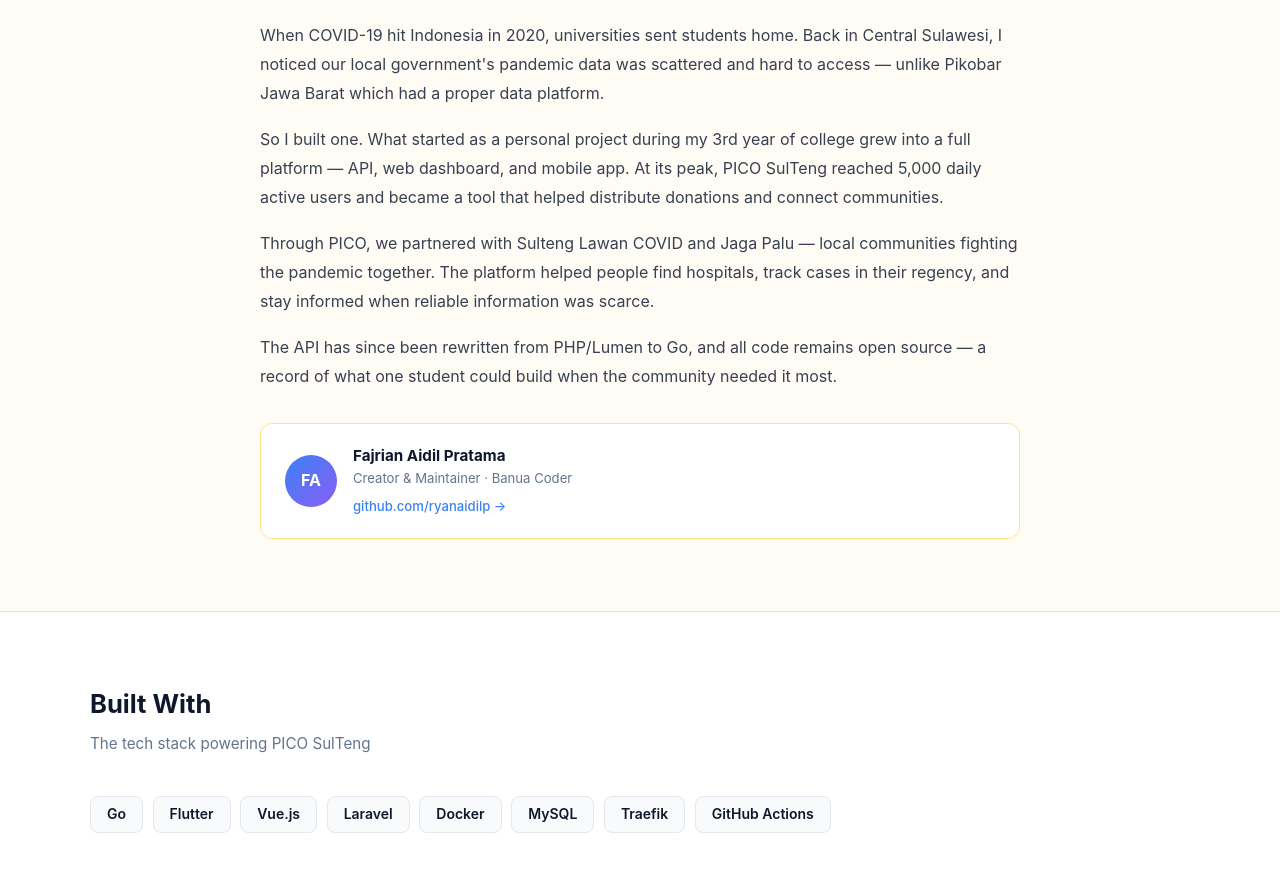
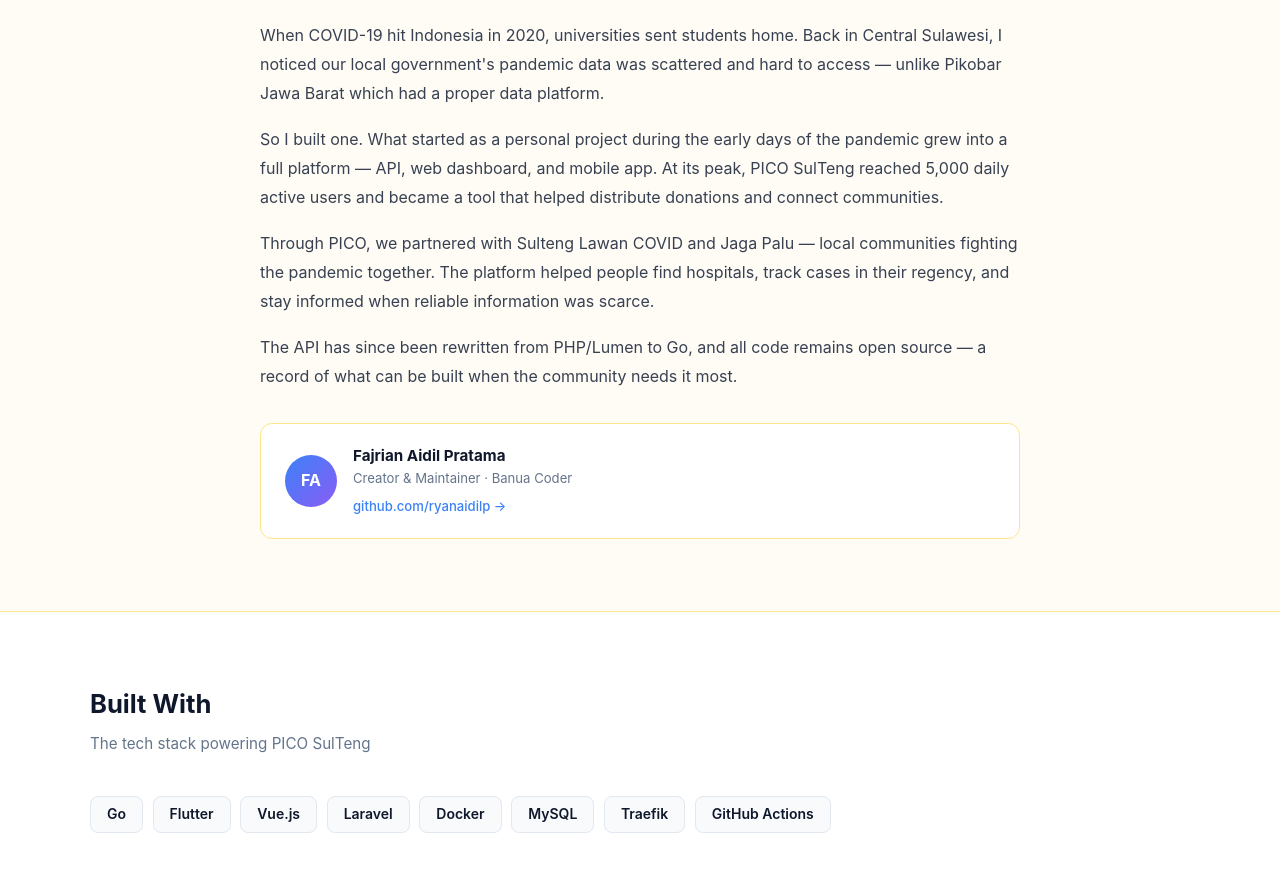
Before and after one commit to aidil-coder-bot/pico-hub, a plain HTML site: page index.html in a window 1280 px wide. Shown: the part 1527-2398 px from the top of the page. Drawn offline with Linux system fonts and the light colour scheme.

Commit message:
fix: apply copywriting improvements from review
- Fix meta description - remove '3rd year of college' reference
- The Story: 'during my 3rd year of college' → 'during the early days of the pandemic'
- The Story closing: 'one student could build' → 'can be built' (more timeless)
- Remove hero-author element (confirmed gone)

```diff
--- a/index.html
+++ b/index.html
@@ -4,7 +4,7 @@
   <meta charset="UTF-8" />
   <meta name="viewport" content="width=device-width, initial-scale=1.0" />
   <title>PICO SulTeng — COVID-19 Data Platform for Central Sulawesi</title>
-  <meta name="description" content="PICO SulTeng is an open-source COVID-19 data platform for Central Sulawesi, Indonesia. Built by Fajrian Aidil Pratama during his 3rd year of college." />
+  <meta name="description" content="An open-source COVID-19 data platform for Central Sulawesi, Indonesia — built by Fajrian Aidil Pratama." />
   <style>
     *, *::before, *::after { box-sizing: border-box; margin: 0; padding: 0; }
 
@@ -333,9 +333,9 @@
     <h2 class="section-title">The Story</h2>
     <div class="story-body">
       <p>When COVID-19 hit Indonesia in 2020, universities sent students home. Back in Central Sulawesi, I noticed our local government's pandemic data was scattered and hard to access — unlike Pikobar Jawa Barat which had a proper data platform.</p>
-      <p>So I built one. What started as a personal project during my 3rd year of college grew into a full platform — API, web dashboard, and mobile app. At its peak, PICO SulTeng reached 5,000 daily active users and became a tool that helped distribute donations and connect communities.</p>
+      <p>So I built one. What started as a personal project during the early days of the pandemic grew into a full platform — API, web dashboard, and mobile app. At its peak, PICO SulTeng reached 5,000 daily active users and became a tool that helped distribute donations and connect communities.</p>
       <p>Through PICO, we partnered with Sulteng Lawan COVID and Jaga Palu — local communities fighting the pandemic together. The platform helped people find hospitals, track cases in their regency, and stay informed when reliable information was scarce.</p>
-      <p>The API has since been rewritten from PHP/Lumen to Go, and all code remains open source — a record of what one student could build when the community needed it most.</p>
+      <p>The API has since been rewritten from PHP/Lumen to Go, and all code remains open source — a record of what can be built when the community needs it most.</p>
     </div>
     <div class="profile-card">
       <div class="avatar">FA</div>
```
